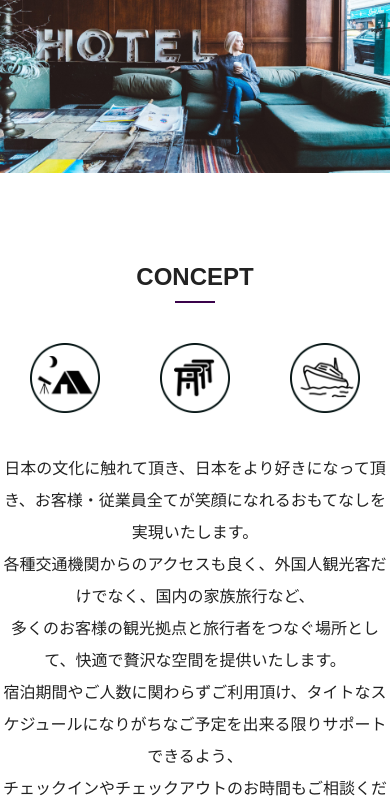
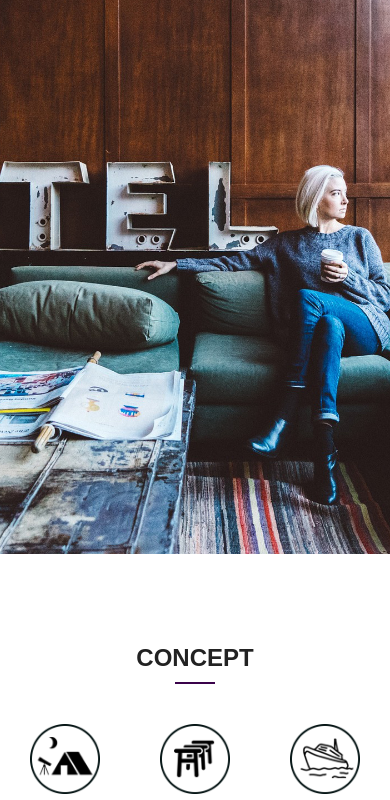
Before and after one commit to shinji-25/p-dev-02, a plain HTML site: page index.html in a window 390 px wide. Shown: the part 96-896 px from the top of the page. Drawn offline with Linux system fonts and the light colour scheme.

Commit message:
SPのメインビジュアルを縦長に修正

```diff
--- a/css/stylesheet.css
+++ b/css/stylesheet.css
@@ -32,8 +32,8 @@
     transition: all 0.3s;
 }
 
-/* PC */
-@media (min-width: 960px) {
+/* PC用 */
+@media screen and (min-width: 960px) {
     #l-header__show-menu,
     #l-header__hide-menu,
     #l-header__cover {
@@ -41,8 +41,8 @@
     }
 }
 
-/* Tab, SP */
-@media (max-width: 959px) {
+/* Tab, SP用 */
+@media screen and (max-width: 959px) {
     .l-header nav {
         display: block;
         width: 220px;
@@ -163,6 +163,16 @@
 .p-mainVisual img {
     vertical-align: bottom;
     margin-top: 50px;
+}
+
+/* SP用 */
+@media screen and (max-width: 559px) {
+    .p-mainVisual img {
+        width: 100%;
+        height: 600px;
+        object-fit: cover;
+        object-position: 47% 50%;
+    }
 }
 
 /* ==========================================================================
```
